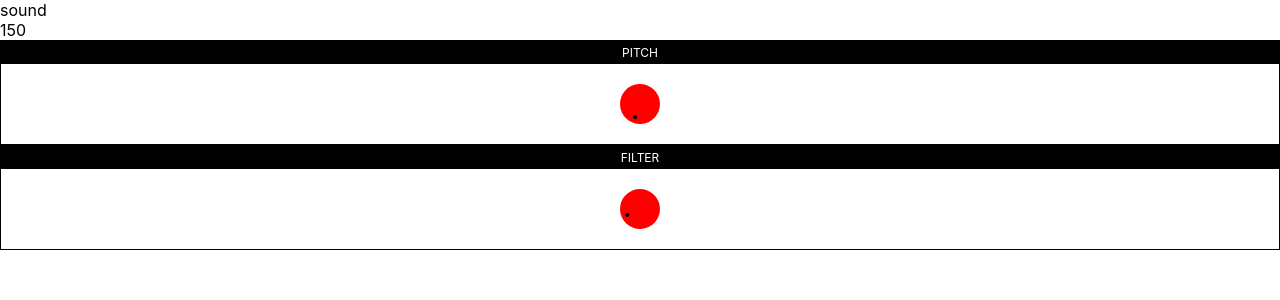
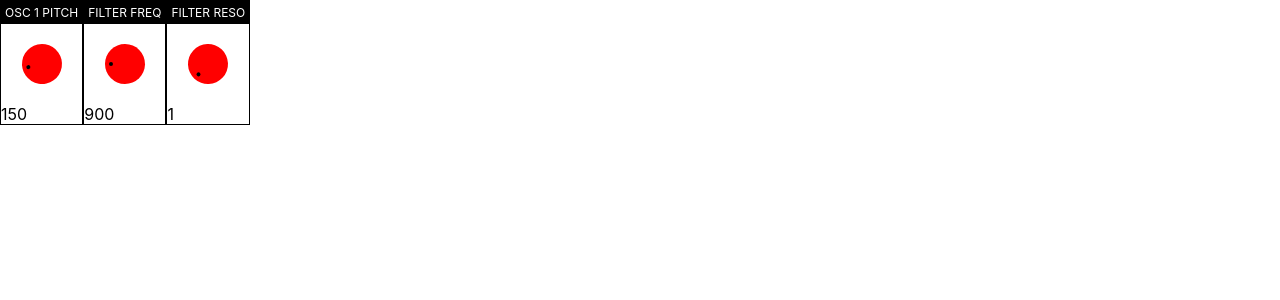
Before and after one commit to juliussohn/synth, a React (Create React App) app: page / in a window 1280 px wide. Shown: the top 300 px of the page. Built offline with nearby package versions, Linux system fonts and the light colour scheme.

Commit message:
resonance

```diff
--- a/src/actions/actions.js
+++ b/src/actions/actions.js
@@ -1,7 +1,8 @@
-export const setParameter = (parameter, value) =>(
+export const setParam = (module, param, value) =>(
     {
-        type: 'SET_PARAMETER',
+        type: 'SET_PARAM',
         value,
-        parameter
+        module,
+        param
     }
 )
--- a/src/components/AudioEngine.js
+++ b/src/components/AudioEngine.js
@@ -8,27 +8,30 @@ class AudioEngine extends React.Component {
        this.audioCtx = new (window.AudioContext || window.webkitAudioContext)();
 
        // create Oscillator node
-       this.oscillator = this.audioCtx.createOscillator();
-       this.oscillator.type = 'square';
-       this.oscillator.frequency.setValueAtTime(props.pitch, this.audioCtx.currentTime); // value in hertz
+       this.vco1 = this.audioCtx.createOscillator();
+       this.vco1.type = 'square';
+       this.vco1.frequency.setValueAtTime(props.vco1.pitch, this.audioCtx.currentTime); // value in hertz
 
        this.biquadFilter = this.audioCtx.createBiquadFilter();
        this.biquadFilter.type = "lowpass";
-       this.biquadFilter.frequency.setValueAtTime(props.filter, this.audioCtx.currentTime);
-       this.biquadFilter.gain.setValueAtTime(25, this.audioCtx.currentTime);
+       this.biquadFilter.frequency.value = props.filter.frequency
+       this.biquadFilter.gain.value = 0;
+       this.biquadFilter.Q.value = props.filter.resonance;
 
 
-       this.oscillator.connect( this.biquadFilter);
+       this.vco1.connect( this.biquadFilter);
        this.biquadFilter.connect(this.audioCtx.destination);
 
 
-       this.oscillator.start(0);
+       this.vco1.start(0);
 
     }
 
     componentWillReceiveProps(nextProps){
-        this.oscillator.frequency.setValueAtTime(nextProps.pitch, this.audioCtx.currentTime); // value in hertz
-        this.biquadFilter.frequency.setValueAtTime(nextProps.filter, this.audioCtx.currentTime); // value in hertz
+        const ctx = this.audioCtx;
+        this.vco1.frequency.setValueAtTime(nextProps.vco1.pitch, ctx.currentTime); // value in hertz
+        this.biquadFilter.frequency.setValueAtTime(nextProps.filter.frequency, ctx.currentTime); // value in hertz
+        this.biquadFilter.Q.setValueAtTime(nextProps.filter.resonance, ctx.currentTime); // value in hertz
 
     }
 
@@ -38,14 +41,14 @@ class AudioEngine extends React.Component {
     }
 
     render() {
-        return <div>sound</div>;
+        return <div></div>;
     }
 
 }
 
 const mapStateToProps = (state) => {
     return {
-        ...state.state.parameters
+        ...state.state
     }
 }
 
--- a/src/components/Controls.js
+++ b/src/components/Controls.js
@@ -1,10 +1,14 @@
 import React from 'react';
+import styled from 'styled-components';
 
 import { connect } from 'react-redux';
+import KnobControl from '../components/KnobControl'
+
+const Row = styled.div`
+ display:flex;
+`;
 
 
-
-import KnobControl from '../components/KnobControl'
 
 class Controls extends React.Component {
     constructor(props) {
@@ -16,9 +20,11 @@ class Controls extends React.Component {
     render() {
         return (
             <div className="Controls">
-                {this.props.pitch}
-                <KnobControl label={"Pitch"} param={'pitch'} min={100} max={1000} value={this.props.pitch}></KnobControl>
-                <KnobControl label={"Filter"}  param={'filter'} min={0} max={5000} value={this.props.filter}></KnobControl>
+                <Row>
+                <KnobControl label={"Osc 1 Pitch"} module={'vco1'} param={'pitch'} min={20} max={1000} value={this.props.vco1.pitch}></KnobControl>
+                <KnobControl label={"Filter Freq"} module={'filter'} param={'frequency'} min={0} max={5000} value={this.props.filter.frequency}></KnobControl>
+                <KnobControl label={"Filter Reso"} module={'filter'} param={'resonance'} min={0} max={100} value={this.props.filter.resonance}></KnobControl>
+                </Row>
             </div>
         );
     }
@@ -28,7 +34,7 @@ const mapStateToProps = (state) => {
     console.log(state)
 
     return {
-        ...state.state.parameters
+        ...state.state
     }
 }
 /*
--- a/src/components/KnobControl.js
+++ b/src/components/KnobControl.js
@@ -2,19 +2,18 @@ import React from 'react';
 import styled from 'styled-components';
 
 import { bindActionCreators } from 'redux';
-import { setParameter } from '../actions/actions.js';
+import { setParam } from '../actions/actions.js';
 import { connect } from 'react-redux';
 
 const Container = styled.div`
  border:1px solid black;
-
 `;
 
 const Inner = styled.div`
  padding:20px;
  display:flex;
  align-items:center;
- justify-content:center
+ justify-content:center;
 `;
 
 const Label = styled.div`
@@ -64,8 +63,8 @@ class KnobControl extends React.Component {
   }
 
   getRotation(value) {
-    const { min, max } = this.props;
-    return ((value-min) / (max - min) ) * 360 ;
+    const { min, max, minDeg, maxDeg } = this.props;
+    return minDeg + ((value - min) / (max - min)) * (maxDeg-minDeg);
   }
 
   componentWillReceiveProps(nextProps) {
@@ -80,7 +79,6 @@ class KnobControl extends React.Component {
       dragging: true,
       freezeValue: this.props.value
     })
-    console.log(event.clientY)
   }
 
   onMouseUp(event) {
@@ -91,16 +89,20 @@ class KnobControl extends React.Component {
 
   onMouseMove(event) {
     if (!this.state.dragging) return
-    const { min, max,param } = this.props;
-    const totalDelta = (max-min)
+
+    const { min, max, param, module } = this.props;
+    const totalDelta = (max - min)
     const delta = this.state.dragStartY - event.clientY
-   let newValue = this.state.freezeValue + (delta * (totalDelta/100));
+
+    const increment = event.shiftKey ? 400 : 100
+    //console.log(event.shiftKey)
+    let newValue = this.state.freezeValue + (delta * (totalDelta / increment));
     //let newValue = this.state.freezeValue + (delta);
 
     if (newValue > max) newValue = max
     else if (newValue < min) { newValue = min }
 
-    this.props.setParameter(param, newValue)
+    this.props.setParam(module, param, newValue)
   }
 
 
@@ -110,10 +112,12 @@ class KnobControl extends React.Component {
       <Container>
         <Label>{this.props.label}</Label>
         <Inner>
-        <Knob onMouseDown={this.onMouseDown.bind(this)} style={{ transform: `rotate(${this.state.rotate}deg)` }}>
-          <Pointer></Pointer>
-        </Knob>
+          <Knob onMouseDown={this.onMouseDown.bind(this)} style={{ transform: `rotate(${this.state.rotate}deg)` }}>
+            <Pointer></Pointer>
+          </Knob>
         </Inner>
+        {Math.round(this.props.value)}
+
       </Container>
     );
   }
@@ -122,12 +126,14 @@ class KnobControl extends React.Component {
 KnobControl.defaultProps = {
   min: 0,
   max: 100,
+  minDeg:40,
+  maxDeg:320,
   value: 50,
   label: 'Pitch',
-  param:'pitch'
+  param: 'pitch'
 }
 
 const mapDispatchToProps = (dispatch) => {
-  return bindActionCreators({ setParameter }, dispatch)
+  return bindActionCreators({ setParam }, dispatch)
 }
 export default connect(null, mapDispatchToProps)(KnobControl);
--- a/src/reducers/reducers.js
+++ b/src/reducers/reducers.js
@@ -1,20 +1,27 @@
 let defaultState = {
-    parameters:{
-        power:true,
+    power:{
+        active:true
+    },
+    vco1: {
         pitch: 150,
-        filter: 900,
-    }
+        type: 'sawtooth'
+    },
+    power: true,
+    filter: {
+        frequency:900,
+        resonance:1
+    },
 
 }
 
-const reducers = (state = defaultState, action) =>{
+const reducers = (state = defaultState, action) => {
     switch (action.type) {
-        case 'SET_PARAMETER':
+        case 'SET_PARAM':
             return {
                 ...state,
-                parameters:{
-                    ...state.parameters,
-                    [action.parameter]: action.value
+                [action.module]: {
+                    ...state[action.module],
+                    [action.param]: action.value
                 }
             }
         default: return state
```
